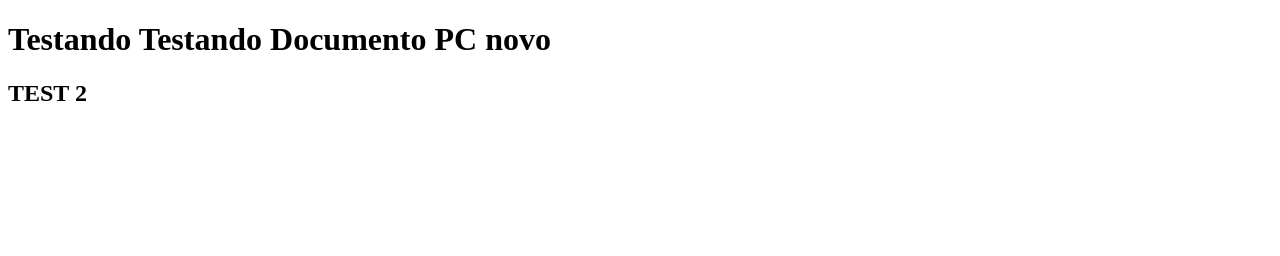
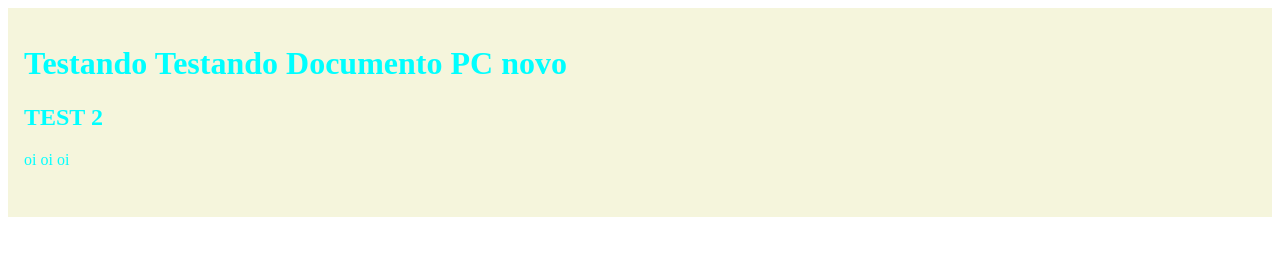
Before and after one commit to NandaMelooo/Projeto__Numero_Secreto, a plain HTML site: page index.html in a window 1280 px wide. Drawn offline with Linux system fonts and the light colour scheme.

```diff
--- a/index.html
+++ b/index.html
@@ -1,13 +1,22 @@
 <!DOCTYPE html>
 <html lang="en">
+
 <head>
     <meta charset="UTF-8">
     <meta name="viewport" content="width=device-width, initial-scale=1.0">
+    <link rel="preconnect" href="https://fonts.googleapis.com">
+    <link rel="preconnect" href="https://fonts.gstatic.com" crossorigin>
+    <link href="https://fonts.googleapis.com/css2?family=Montserrat:ital,wght@0,100..900;1,100..900&display=swap" rel="stylesheet">
     <title>Testando</title>
+    <link rel="stylesheet" href="style.css">
 
 </head>
 <body>
+    <div class="container">
     <h1>Testando Testando Documento PC novo</h1>
     <h2>TEST 2</h2>
+    <p>oi oi oi</p>
+
+</div>
 </body>
 </html>
--- /dev/null
+++ b/numeroSecreto.js
@@ -0,0 +1 @@
+alert("Testando");
--- /dev/null
+++ b/style.css
@@ -0,0 +1,7 @@
+
+.container{
+margin: none;
+padding: 1rem 2rem 2rem 1rem;
+color: aqua;
+background-color: beige;
+}
```
Also changed, not shown: Imagens/img.jpg (added).
